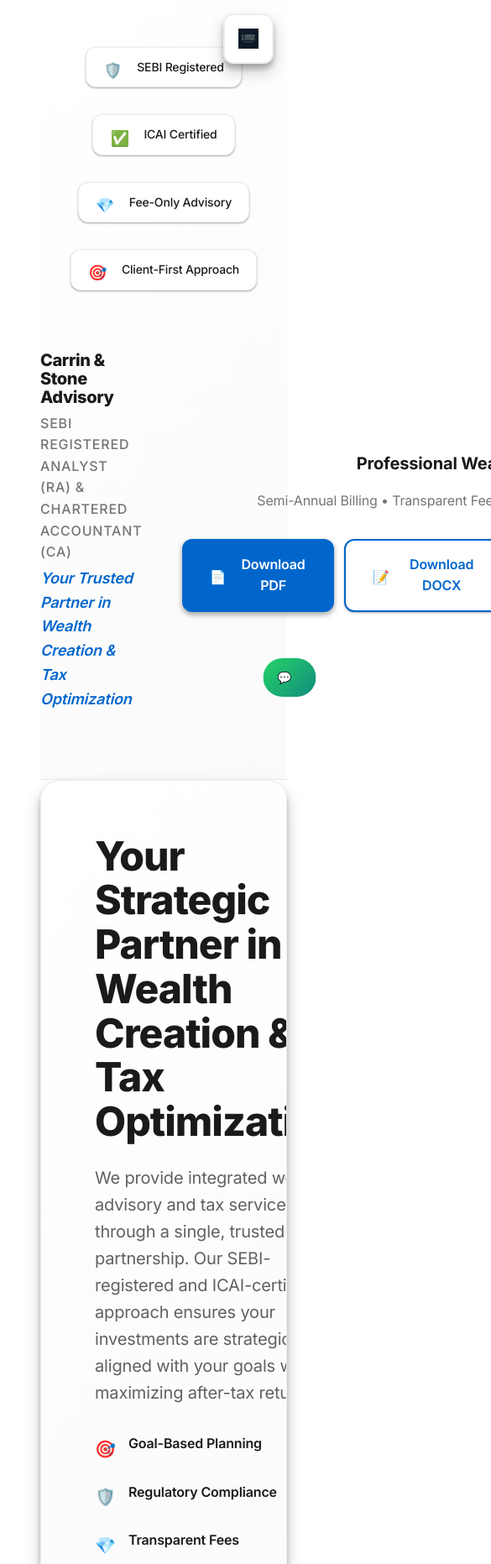
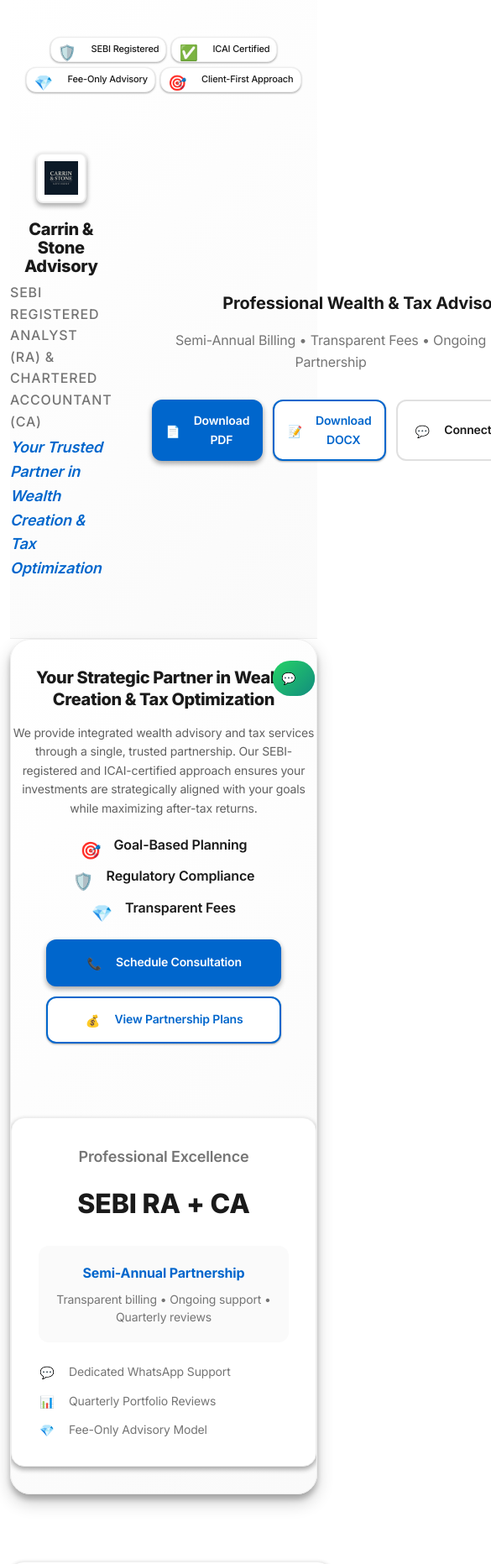
Before and after one commit to Carrin-and-Stone-Advisory/casa-presentation, a plain HTML site: page index.html in a window 390 px wide. Shown: the top 1863 px of the page at 84% size, 585 px wide, since content can reach past the window. Drawn offline with nearby package versions, Linux system fonts and the light colour scheme.

Commit message:
presentaion added

```diff
--- a/index.html
+++ b/index.html
@@ -2,7 +2,7 @@
 <html lang="en">
 <head>
   <meta charset="utf-8" />
-  <meta name="viewport" content="width=device-width,initial-scale=1" />
+  <meta name="viewport" content="width=device-width, initial-scale=1, maximum-scale=1, user-scalable=no" />
   <title>Carrin & Stone Advisory — Wealth & Tax Advisory</title>
   <meta name="description" content="SEBI Registered Analyst & Chartered Accountant providing integrated wealth advisory and tax services for retail investors.">
 
@@ -295,20 +295,30 @@
       transform: translateY(-1px);
     }
 
-    .brand-logo {
-      width: 120px;
-      height: 120px;
+    .brand-logo-inline {
+      width: 72px;
+      height: 72px;
       object-fit: contain;
-      border-radius: var(--radius-lg);
+      border-radius: var(--radius-md);
       background: var(--white);
-      padding: 20px;
-      box-shadow: var(--shadow-3);
+      padding: 10px;
+      box-shadow: var(--shadow-2);
       border: 2px solid var(--gray-200);
       transition: all var(--transition-normal);
-      position: absolute;
-      top: 20px;
-      right: 20px;
-      z-index: 10;
+      margin-right: 16px;
+    }
+
+    .brand-title-row {
+      display: flex;
+      align-items: center;
+      margin-bottom: 8px;
+    }
+
+    .brand-title-row h1 {
+      margin: 0;
+      font-size: 28px;
+      font-weight: var(--font-weight-extrabold);
+      color: var(--primary);
     }
 
     .brand-logo:hover {
@@ -1038,29 +1048,227 @@
       }
     }
 
-    @media (max-width:480px){
-      .hero h2 {
+    /* Mobile Optimization */
+    @media (max-width: 768px) {
+      .container {
+        padding: 0 16px;
+      }
+
+      .header-section {
+        padding: 24px 0;
+      }
+
+      .trust-indicators {
+        flex-wrap: wrap;
+        gap: 8px;
+        justify-content: center;
+      }
+
+      .trust-indicator {
+        font-size: 12px;
+        padding: 6px 12px;
+      }
+
+      .brand-title-row {
+        flex-direction: column;
+        text-align: center;
+        gap: 12px;
+      }
+
+      .brand-title-row h1 {
+        font-size: 24px;
+      }
+
+      .brand-logo-inline {
+        width: 60px;
+        height: 60px;
+        margin-right: 0;
+        margin-bottom: 8px;
+      }
+
+      .header-actions {
+        text-align: center;
+        margin-top: 20px;
+      }
+
+      .header-actions .btn {
+        padding: 12px 16px;
+        font-size: 14px;
+      }
+
+      .hero-section {
+        flex-direction: column;
+        text-align: center;
+        padding: 32px 0;
+      }
+
+      .hero-content {
+        width: 100%;
+        margin-bottom: 24px;
+      }
+
+      .hero-title {
+        font-size: 24px;
+        line-height: 1.3;
+        margin-bottom: 16px;
+      }
+
+      .hero-description {
+        font-size: 16px;
+        line-height: 1.6;
+        margin-bottom: 20px;
+      }
+
+      .hero-features {
+        flex-direction: column;
+        gap: 12px;
+        margin-bottom: 24px;
+      }
+
+      .hero-feature {
+        justify-content: center;
+      }
+
+      .hero-actions {
+        flex-direction: column;
+        gap: 12px;
+        align-items: center;
+      }
+
+      .hero-visual {
+        width: 100%;
+        text-align: center;
+      }
+
+      .hero-card {
+        width: 100%;
+        max-width: 400px;
+        margin: 0 auto;
+      }
+
+      .main-grid {
+        grid-template-columns: 1fr;
+        gap: 24px;
+      }
+
+      .services-grid {
+        flex-direction: column;
+        gap: 24px;
+      }
+
+      .service-card {
+        min-width: auto;
+      }
+
+      .plan-row {
+        flex-direction: column;
+        gap: 20px;
+      }
+
+      .plan-card {
+        width: 100%;
+      }
+
+      .sidebar {
+        margin-top: 24px;
+      }
+
+      .chart-wrap {
+        height: 300px;
+      }
+
+      .whatsapp-float {
+        bottom: 20px;
+        right: 20px;
+        padding: 12px;
+      }
+
+      .whatsapp-text {
+        display: none;
+      }
+    }
+
+    @media (max-width: 480px) {
+      .container {
+        padding: 0 12px;
+      }
+
+      .header-section {
+        padding: 20px 0;
+      }
+
+      .brand-title-row h1 {
         font-size: 20px;
       }
 
-      .hero p {
+      .brand-logo-inline {
+        width: 48px;
+        height: 48px;
+        padding: 8px;
+      }
+
+      .hero-title {
+        font-size: 20px;
+      }
+
+      .hero-description {
         font-size: 14px;
       }
 
       .card {
         padding: 16px;
-      }
-
-      .plan {
+        margin-bottom: 16px;
+      }
+
+      .section-header {
+        font-size: 12px;
+        margin-bottom: 16px;
+      }
+
+      .service-title {
+        font-size: 18px;
+        flex-direction: column;
+        align-items: flex-start;
+        gap: 8px;
+      }
+
+      .plan-price {
+        font-size: 24px;
+      }
+
+      .plan-features {
         padding: 16px;
       }
 
-      .brand-logo {
-        width: 80px;
-        height: 80px;
-        top: 16px;
+      .btn {
+        padding: 10px 16px;
+        font-size: 14px;
+        width: 100%;
+        justify-content: center;
+      }
+
+      .hero-actions {
+        width: 100%;
+      }
+
+      .hero-actions .btn {
+        width: 100%;
+        max-width: 280px;
+      }
+
+      .trust-indicators {
+        gap: 6px;
+      }
+
+      .trust-indicator {
+        font-size: 11px;
+        padding: 4px 8px;
+      }
+
+      .whatsapp-float {
+        bottom: 16px;
         right: 16px;
-        padding: 16px;
+        padding: 10px;
       }
     }
   </style>
@@ -1092,9 +1300,11 @@
       <!-- Header -->
       <div class="header">
       <div class="brand">
-          <img src="carrin_and_stone_advisory_logo.jpeg" alt="Carrin & Stone Advisory Logo" class="brand-logo" onerror="this.style.display='none'" loading="eager">
           <div class="brand-content">
+            <div class="brand-title-row">
+              <img src="carrin_and_stone_advisory_logo.jpeg" alt="Carrin & Stone Advisory Logo" class="brand-logo-inline" onerror="this.style.display='none'" loading="eager">
           <h1>Carrin & Stone Advisory</h1>
+            </div>
             <div class="tagline">SEBI Registered Analyst (RA) & Chartered Accountant (CA)</div>
             <div class="subtitle">Your Trusted Partner in Wealth Creation & Tax Optimization</div>
         </div>
```
